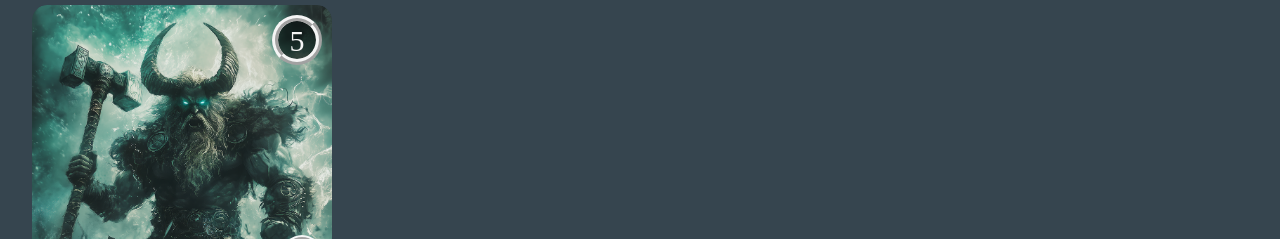
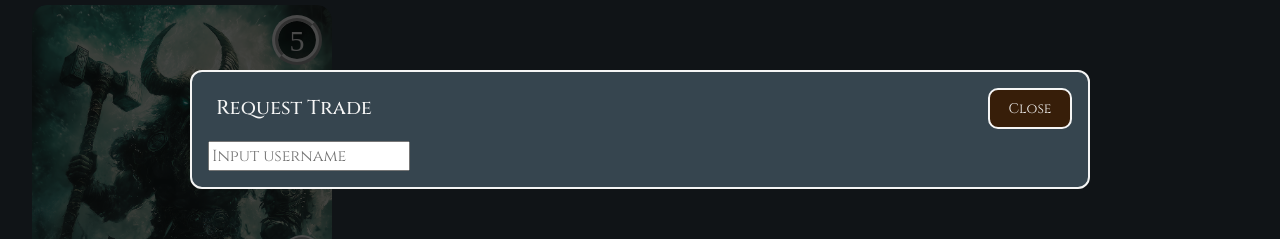
Before and after one commit to TheJoosh/fjord, a React (Vite) app: page /trades in a window 1280 px wide. Both pictures are taken after a click on the button "Request trade". Shown: the part 271-510 px from the top of the page. Built offline with nearby package versions, Linux system fonts and the light colour scheme; grey boxes are pictures that could not be loaded.

Commit message:
Created an overlay upon selecting request trade

```diff
--- a/src/trades/trades.jsx
+++ b/src/trades/trades.jsx
@@ -5,6 +5,7 @@ import { getUser, users } from '../data/users';
 
 export function Trades({ userName }) {
         const currentUserLabel = userName || 'User';
+    const [isRequestOverlayOpen, setIsRequestOverlayOpen] = React.useState(false);
         const [isDeckOverlayOpen, setIsDeckOverlayOpen] = React.useState(false);
         const [ownedDeckCards, setOwnedDeckCards] = React.useState([]);
         const tradeSelectionStorageKey = userName ? `tradeSelection:${userName}` : 'tradeSelection';
@@ -218,7 +219,7 @@ export function Trades({ userName }) {
   return (
         <main className="trades-page">
 
-        <button className="request">Request trade</button>
+        <button className="request" onClick={() => setIsRequestOverlayOpen(true)}>Request trade</button>
         <h2 className="other_user">Other User</h2>
         <section className="other">
             <div className="container-fluid">
@@ -281,6 +282,18 @@ export function Trades({ userName }) {
 
             <button className="picker" onClick={() => setIsDeckOverlayOpen(true)}>Pick from your deck</button>
 
+        {isRequestOverlayOpen && (
+            <div className="pexels-overlay" onClick={() => setIsRequestOverlayOpen(false)}>
+                <div className="pexels-overlay-panel" onClick={e => e.stopPropagation()}>
+                    <div className="pexels-overlay-header">
+                        <h3>Request Trade</h3>
+                        <button type="button" className="pexels-overlay-close" onClick={() => setIsRequestOverlayOpen(false)}>Close</button>
+                    </div>
+                    <input type="text" className="pexels-query" placeholder="Input username" />
+                </div>
+            </div>
+        )}
+
         {isDeckOverlayOpen && (
             <div className="pexels-overlay" onClick={() => setIsDeckOverlayOpen(false)}>
                 <div className="pexels-overlay-panel pack-overlay-panel" onClick={e => e.stopPropagation()}>
```
